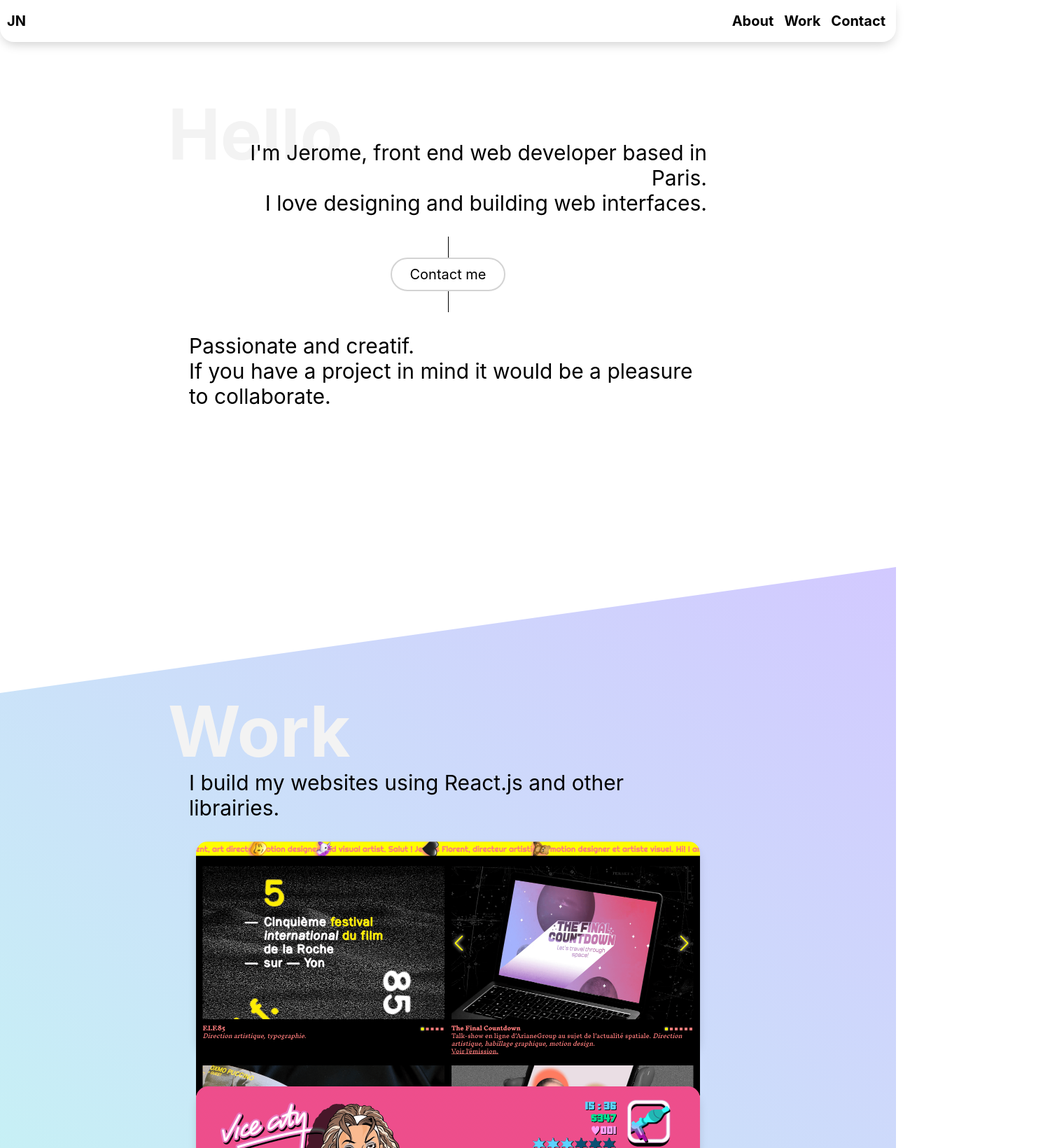
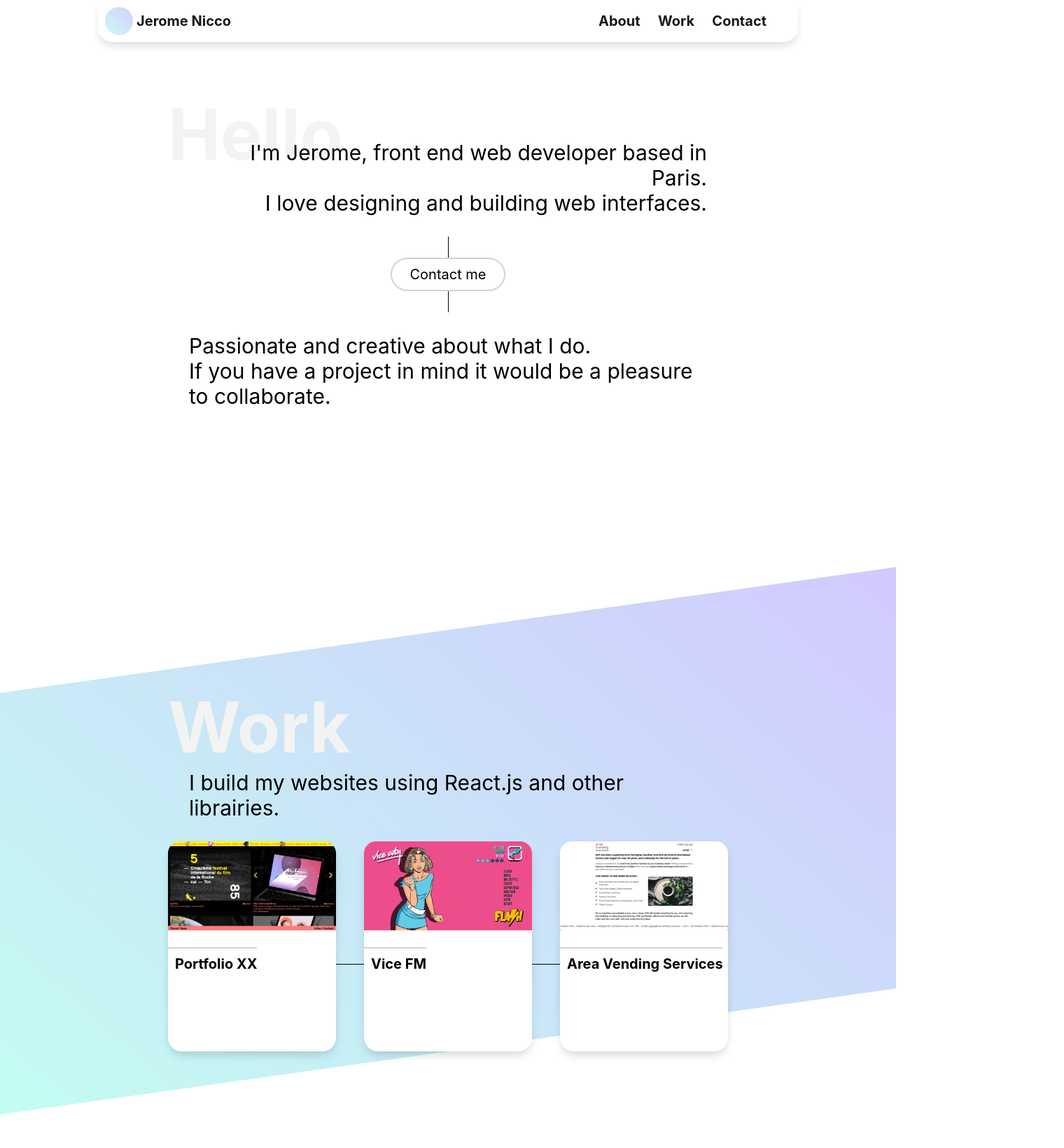
Before and after one commit to jeromenicco/my-portfolio, a React (Create React App) app: page / in a window 1280 px wide. Shown: the top 1640 px of the page at 70% size, 1520 px wide, since content can reach past the window. Built offline with nearby package versions, Linux system fonts and the light colour scheme.

Commit message:
nav logo and nav desktop

```diff
--- a/src/App.js
+++ b/src/App.js
@@ -6,6 +6,7 @@ import Contact from './components/Contact';
 import { Link } from 'react-scroll'
 
 import './App.css';
+import './responsive.css'
 
 function App() {
 
--- a/src/components/About.js
+++ b/src/components/About.js
@@ -39,14 +39,14 @@ function About({Link}) {
                   spy={true}
                   smooth={true}
                   // offset={200}
-                  duration={1300}
+                  duration={2000}
                 >
                   Contact me
                 </Link>
                 <div className='about-stroke' />
                 <div className='about-text-container2'>
                   <p className='about-text2'>
-                    Passionate and creatif.<br/>
+                    Passionate and creative about what I do.<br/>
                     If you have a project in mind it would be a pleasure to collaborate.
                   </p>
                 </div>
--- a/src/components/Contact.css
+++ b/src/components/Contact.css
@@ -2,6 +2,7 @@
     height: 700px;
     width: 100%;
     position: relative;
+    margin-top: 200px;
 }
 
 .contact-content {
--- a/src/components/Contact.js
+++ b/src/components/Contact.js
@@ -30,18 +30,18 @@ function Contact({Link}) {
             </Parallax>
             <ContactButtons />
 
+
+          </div>
             <div className='scrolltop-container'>
               <Link
                to="about"
                spy={true}
                smooth={true}
-               duration={800}>
+               duration={1500}>
                 <button className='scrolltop-button'>⇪</button>
               </Link>
               <p>Scroll Up</p>
             </div>
-
-          </div>
         </div>
     )
 }
--- a/src/components/Navbar.css
+++ b/src/components/Navbar.css
@@ -36,19 +36,29 @@
     z-index: 2;
 }
 
-.navbar a, .navbar-hidden a {
+.logo-circle-mobile {
+    height: 40px;
+    width: 40px;
+    border-radius: 50%;
+    background-image: linear-gradient(45deg, #c3fdf2, #d2c9ff);
+    display: flex;
+    justify-content: center;
+    align-items: center;
+    margin-left: 10px;
+}
+
+
+.logo {
     text-decoration: none;
     color: black;
     font-weight: bold;
-    padding-left: 10px;
 }
 .nav-items-container {
     display: flex;
-    list-style: none;
     padding-right: 10px;
 }
 
 .nav-item {
     padding: 0 5px;
-    font-weight: initial;
+    font-weight: bold;
 }
--- a/src/components/Navbar.js
+++ b/src/components/Navbar.js
@@ -9,7 +9,7 @@ function Navbar({Link}) {
 
     window.addEventListener('scroll', () => {
         if (lastScrollY < window.scrollY && window.scrollY > 60) {
-            setScrollDown(true)
+            window.innerWidth < 850 && setScrollDown(true)
         }
         else {
             setScrollDown(false)
@@ -17,15 +17,29 @@ function Navbar({Link}) {
         lastScrollY = window.scrollY
     })
 
+
     return (
+        <div className='nav-wrapper'>
             <nav className={ !scrollDown ? 'navbar' : 'navbar-hidden'}>
-                <a href='/' className='logo'>
-                    JN
-                </a>
+                {
+                    window.innerWidth < 850 ?
+                    <div className='logo-circle-mobile'>
+                        <a href='/' className='logo'>
+                            JN
+                        </a>
+                    </div>
+                    :
+                    <div className='logo-container-desktop'>
+                        <div className='logo-circle-desktop' />
+                        <a href='/' className='logo'>
+                            Jerome Nicco
+                        </a>
+                    </div>
 
+                }
                 <ul className='nav-items-container'>
                     <Link
-                        activeClass="active"
+                        activeClass="active-nav-link"
                         to="about"
                         spy={true}
                         smooth={true}
@@ -36,30 +50,30 @@ function Navbar({Link}) {
                         About
                     </Link>
                     <Link
-                        activeClass="active"
+                        activeClass="active-nav-link"
                         to="work"
                         spy={true}
                         smooth={true}
-                        offset={100}
+                        // offset={100}
                         duration={800}
                         className='nav-item'
                     >
                         Work
                     </Link>
                     <Link
-                        activeClass="active"
+                        activeClass="active-nav-link"
                         to="contact"
                         spy={true}
                         smooth={true}
                         // offset={200}
-                        duration={1300}
+                        duration={1500}
                         className='nav-item'
                     >
                         Contact
                     </Link>
                 </ul>
-
             </nav>
+        </div>
     )
 }
 
--- a/src/components/WorkList.css
+++ b/src/components/WorkList.css
@@ -3,14 +3,14 @@
     display: flex;
     flex-direction: column;
     justify-content: space-between;
-    height: 1000px;
+    /* height: 1000px; */
 }
 
 .work-item-container {
     /* border: 2px solid lightgrey; */
     background: white;
     border-radius: 20px;
-    height: 300px;
+    height: fit-content;
     -webkit-box-shadow: 0px 7px 15px -4px rgba(0,0,0,0.20);
     box-shadow: 0px 7px 15px -4px rgba(0,0,0,0.20);
     z-index: 1;
@@ -30,6 +30,10 @@
     border-top: 2px solid lightgrey;
 }
 
+.work-stroke-container {
+
+}
+
 .work-stroke {
     height: 50px;
     width: 50%;
--- a/src/components/WorkList.js
+++ b/src/components/WorkList.js
@@ -36,8 +36,11 @@ function WorkList() {
                     <p>{item.name}</p>
                   </div>
                   {
-                    index !== items.length -1 &&
-                    <div className='work-stroke' />
+                    index !== items.length -1 && (
+                      <div className='work-stroke-container'>
+                        <div className='work-stroke' />
+                      </div>
+                    )
                   }
                 </>
               )
--- a/src/responsive.css
+++ b/src/responsive.css
@@ -0,0 +1,65 @@
+@media screen and (min-width: 850px) {
+
+    /* NAV ---------------------------------- */
+    .nav-wrapper {
+        width: 100vw;
+        display: flex;
+        justify-content: center;;
+    }
+
+    .navbar {
+        /* width: 1000px; */
+        max-width: 50em;
+        opacity: 0.9;
+    }
+
+    .logo-container-desktop {
+        width: 180px;
+        display: flex;
+        justify-content: space-between;
+        align-items: center;
+        margin-left: 10px;
+    }
+    .logo-circle-desktop {
+        height: 40px;
+        width: 40px;
+        border-radius: 50%;
+        background-image: linear-gradient(45deg, #c3fdf2, #d2c9ff);
+    }
+
+
+    .nav-items-container {
+        padding-right: 40px;
+        width: 250px;
+        justify-content: space-between;
+    }
+
+
+    /* WORK ---------------------------------- */
+    .worklist-container {
+        margin: 0;
+        flex-direction: row;
+    }
+
+    .work-item-container {
+        height: 300px;
+        width: 240px;
+    }
+
+    .work-stroke-container {
+        display: flex;
+        align-items: center;
+    }
+    .work-stroke {
+        width: 40px;
+        border-bottom: 1px solid black;
+        border-right: none;
+    }
+
+    /* CONTACT ---------------------------------- */
+
+    .contact-container {
+        /* margin-top: 200px; */
+    }
+
+  }
```
